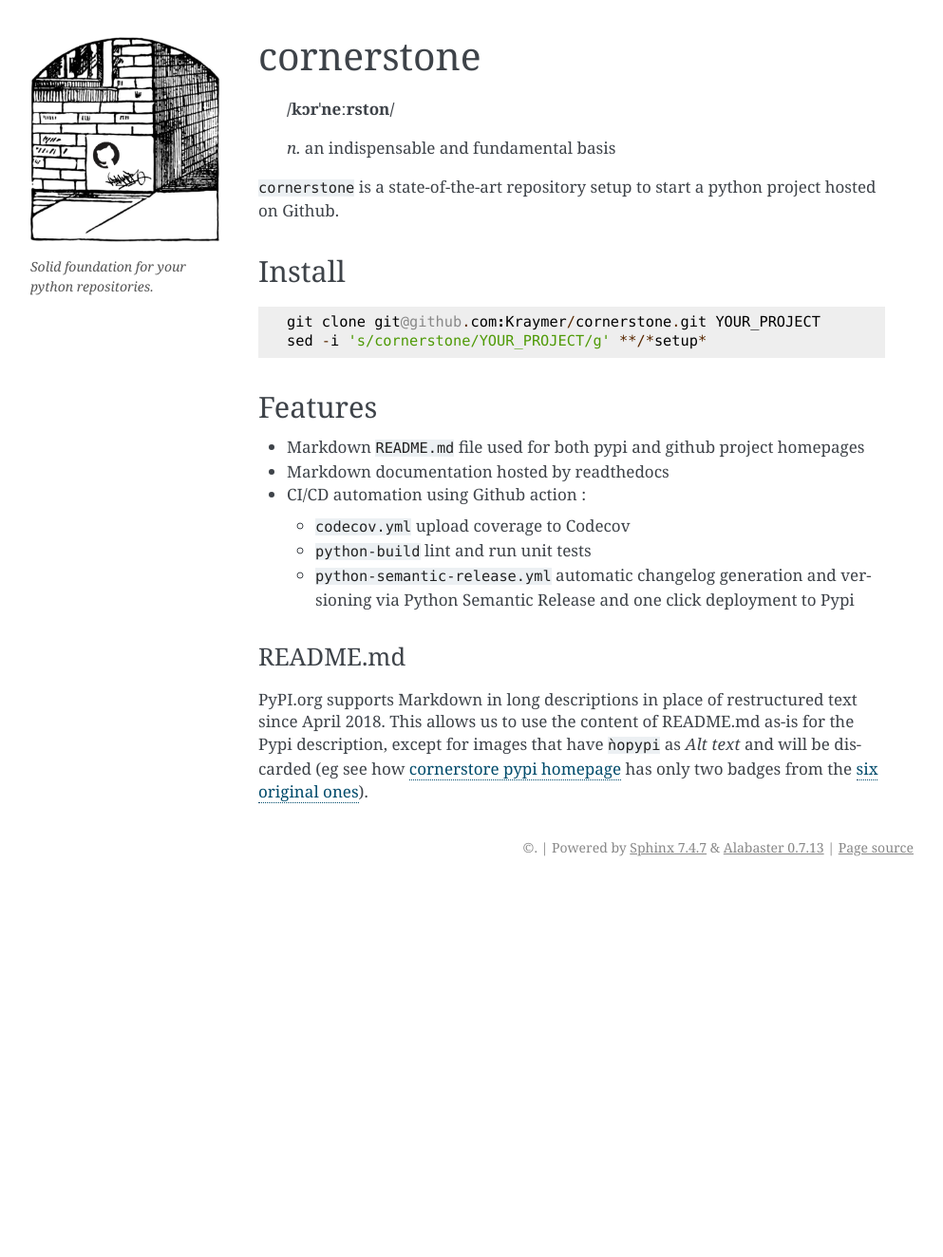
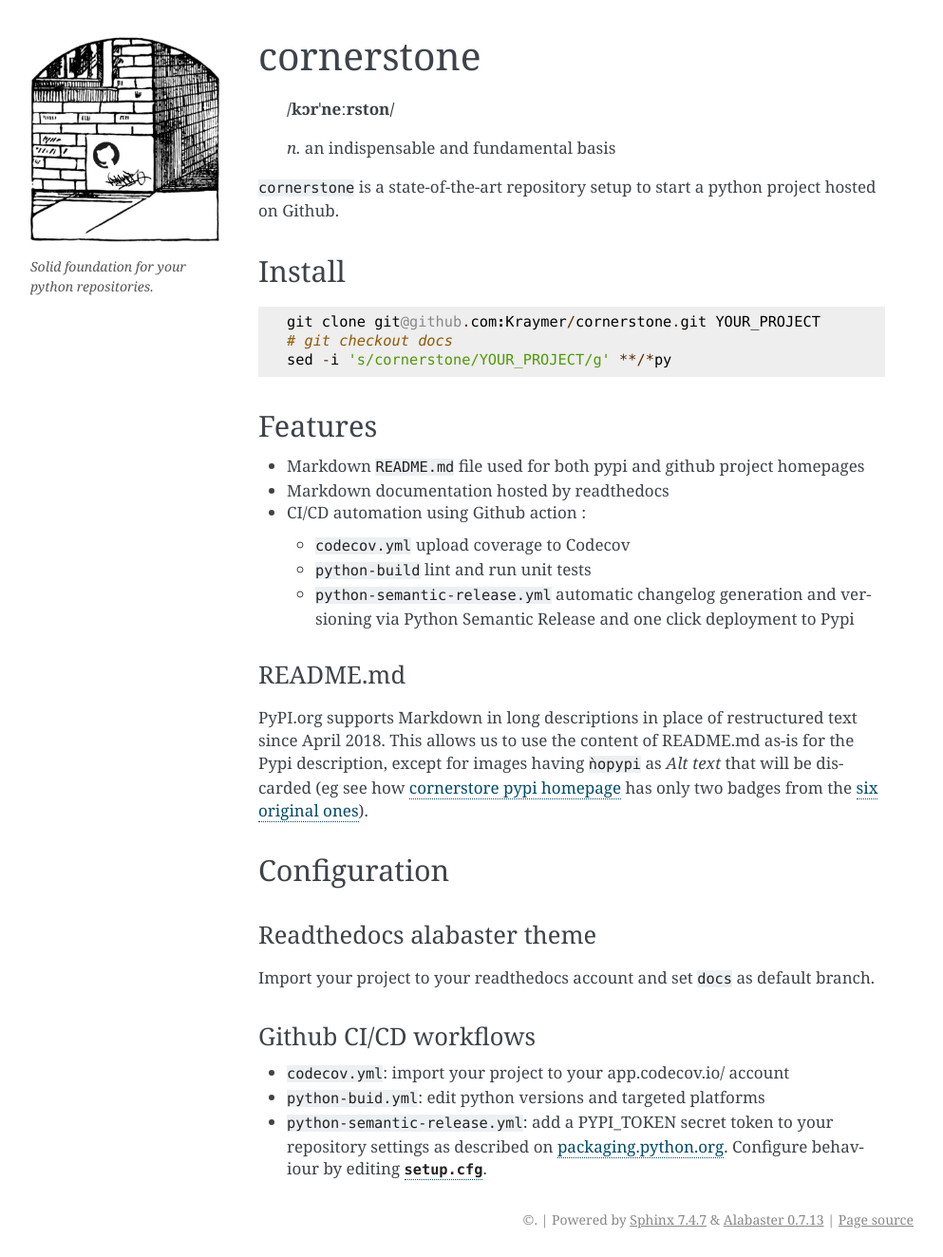
Before and after one commit to Kraymer/cornerstone, a Sphinx documentation site: the page built from docs/index.md, in a window 1280 px wide. Shown: the whole page at 95% size, without its empty margins (148-1141 px from the left). Built offline with Sphinx 7.4.7, drawn with Linux system fonts in a browser that asks for light colours; before the commit the page ends 932 px from its top, so only the background shows below that.

Commit message:
docs: add configuration section

```diff
--- a/docs/index.md
+++ b/docs/index.md
@@ -7,12 +7,12 @@
 ``cornerstone`` is a state-of-the-art repository setup to start a python project hosted on Github.
 
 
-
 ## Install
 
 ~~~
 git clone git@github.com:Kraymer/cornerstone.git YOUR_PROJECT
-sed -i 's/cornerstone/YOUR_PROJECT/g' **/*setup*
+# git checkout docs
+sed -i 's/cornerstone/YOUR_PROJECT/g' **/*py
 ~~~
 
 ## Features
@@ -27,4 +27,16 @@ sed -i 's/cornerstone/YOUR_PROJECT/g' **/*setup*
 ### README.md
 
 PyPI.org supports Markdown in long descriptions in place of restructured text since April 2018.
-This allows us to use the content of README.md as-is for the Pypi description, except for images that have `ǹopypi` as _Alt text_ and will be discarded (eg see how [cornerstore pypi homepage](https://pypi.org/project/cornerstone/) has only two badges from the [six original ones](https://github.com/Kraymer/cornerstone)).
+This allows us to use the content of README.md as-is for the Pypi description, except for images having `ǹopypi` as _Alt text_ that will be discarded (eg see how [cornerstore pypi homepage](https://pypi.org/project/cornerstone/) has only two badges from the [six original ones](https://github.com/Kraymer/cornerstone)).
+
+## Configuration
+
+### Readthedocs alabaster theme
+
+Import your project to your readthedocs account and set `docs` as default branch.
+
+### Github CI/CD workflows
+
+- `codecov.yml`: import your project to your app.codecov.io/ account
+- `python-buid.yml`: edit python versions and targeted platforms
+- `python-semantic-release.yml`: add a PYPI_TOKEN secret token to your repository settings as described on [packaging.python.org](https://packaging.python.org/en/latest/guides/publishing-package-distribution-releases-using-github-actions-ci-cd-workflows/#saving-credentials-on-github). Configure behaviour by editing [`setup.cfg`](https://raw.githubusercontent.com/Kraymer/cornerstone/main/setup.cfg).
```
